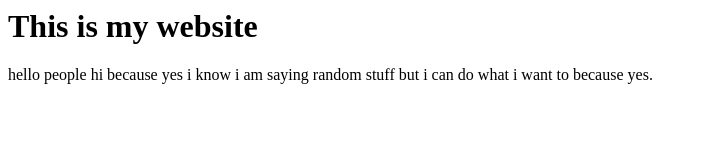
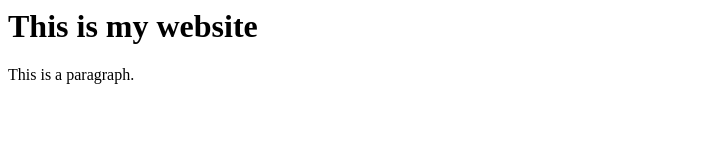
Before and after one commit to YeiYei44/YeiYei44.github.io, a plain HTML site: page index.html in a window 1280 px wide. Shown: the whole page, without its empty margins (0-707 px from the left). Drawn offline with Linux system fonts and the light colour scheme.

Commit message:
Update index.html

```diff
--- a/index.html
+++ b/index.html
@@ -1,9 +1,9 @@
 <html>
 	<head>
-		<title>Hello World</title>
+		<title>YeiYei44's Website</title>
 	</head>
 	<body>
 		<h1>This is my website</h1>
-		<p> hello people hi because yes i know i am saying random stuff but i can do what i want to because yes. </p>
+		<p>This is a paragraph.</p>
 	</body>
 </html>
```
